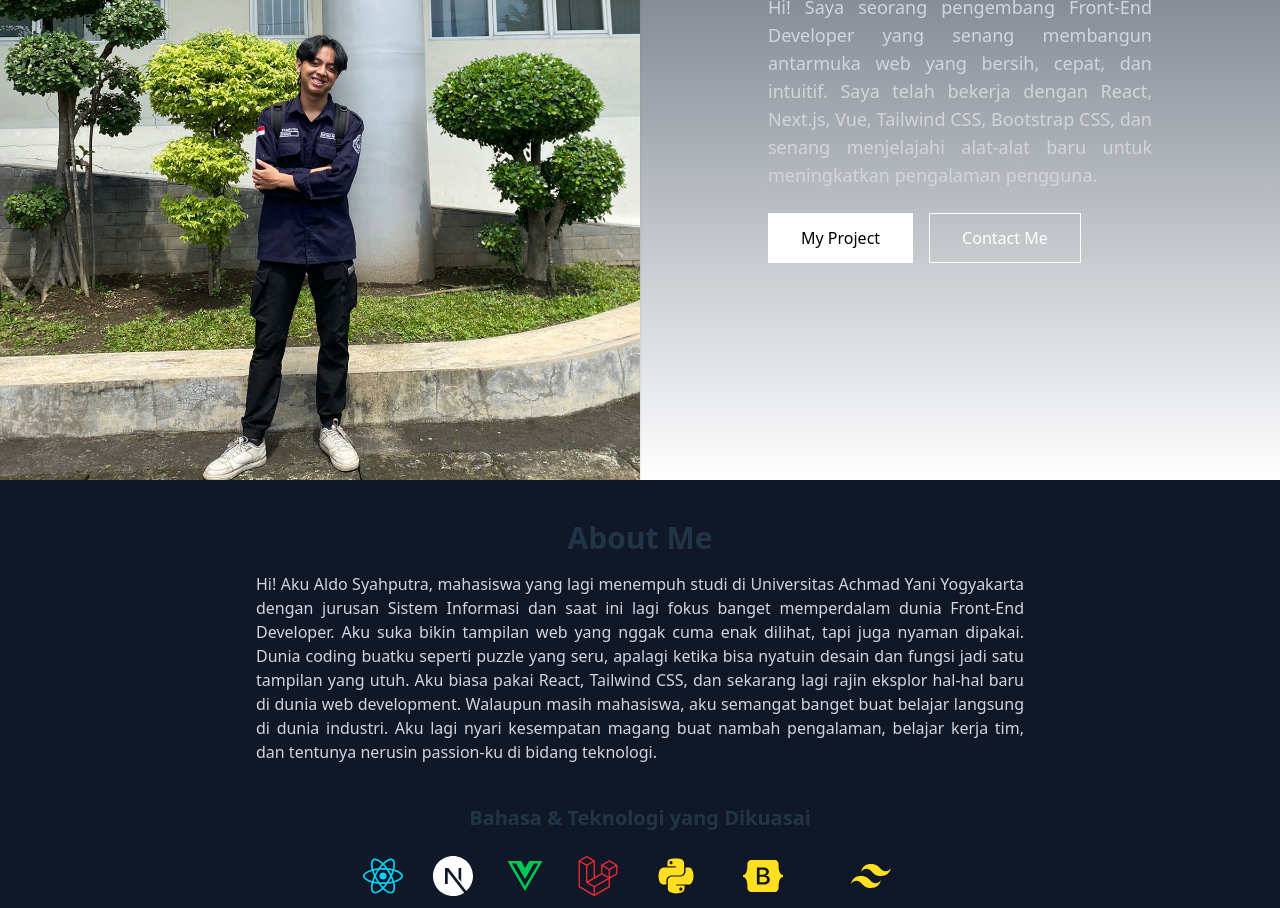
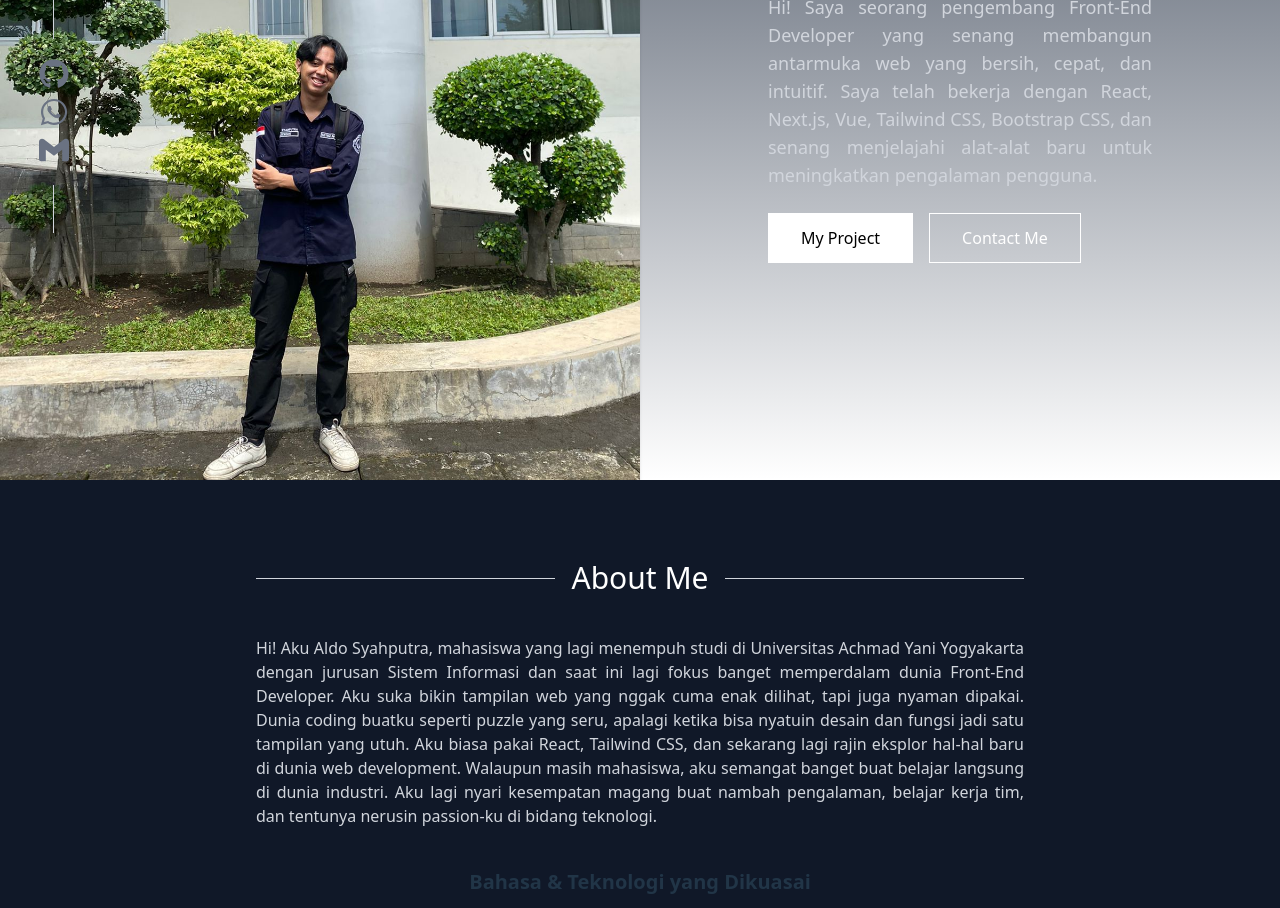
Before and after one commit to Aldosyhptra/my-portofolio, a React (Vite) app: page / in a window 1280 px wide. Shown: the part 320-1228 px from the top of the page. Built offline with nearby package versions, Linux system fonts and the light colour scheme.

Commit message:
membuat side contact

```diff
--- a/src/App.jsx
+++ b/src/App.jsx
@@ -4,6 +4,7 @@ import About from "./components/about.jsx";
 import Projects from "./components/projects.jsx";
 import Contact from "./components/contacts.jsx";
 import Navbar from "./components/navbar.jsx";
+import Sidebar from "./components/sidebar.jsx";
 
 function App() {
   return (
--- a/src/components/about.jsx
+++ b/src/components/about.jsx
@@ -4,22 +4,18 @@ import { SiNextdotjs, SiBootstrap, SiTailwindcss } from 'react-icons/si';
 
 
 export default function About() {
-    const skills = [
-    { name: 'React', level: 70 },
-    { name: 'Next.js', level: 65 },
-    { name: 'Vue.js', level: 65 },
-    { name: 'Laravel', level: 70 },
-    { name: 'Python', level: 80 },
-    { name: 'Tailwind CSS', level: 90 },
-    { name: 'Bootstrap CSS', level: 90 },
-    { name: 'JavaScript', level: 75 },
-  ];
 
   return (
-    <section id="about" className="bg-gray-900 w-full mx-auto py-10 px-10 md:px-0 h-full flex flex-col gap-10 items-center justify-center">
+    <section id="about" className="bg-gray-900 w-full mx-auto py-10 md:py-20 px-10 md:px-0 h-full flex flex-col gap-10 items-center justify-center">
 
       <div>
-        <h2 className="text-3xl font-semibold mb-4 text-center">About Me</h2>
+        <span className="flex items-center mb-5 md:mb-10">
+          <span className="h-px flex-1 bg-gray-300"></span>
+
+          <span className="shrink-0 px-4 text-white text-xl md:text-3xl">About Me</span>
+
+          <span className="h-px flex-1 bg-gray-300"></span>
+        </span>
         <p className="text-gray-300 max-w-3xl text-justify mx-auto">Hi! Aku {dataPribadi.name}, mahasiswa yang lagi menempuh studi di Universitas Achmad Yani Yogyakarta dengan jurusan Sistem Informasi dan saat ini lagi fokus banget memperdalam dunia {dataPribadi.role}. Aku suka bikin tampilan web yang nggak cuma enak dilihat, tapi juga nyaman dipakai.
 
         Dunia coding buatku seperti puzzle yang seru, apalagi ketika bisa nyatuin desain dan fungsi jadi satu tampilan yang utuh. Aku biasa pakai React, Tailwind CSS, dan sekarang lagi rajin eksplor hal-hal baru di dunia web development.
@@ -29,7 +25,7 @@ export default function About() {
 
       <div className="w-full max-w-3xl mx-auto">
         <h3 className="text-xl font-semibold mb-2 text-center">Bahasa & Teknologi yang Dikuasai</h3>
-        <div className="flex flex-wrap justify-center gap-6 mt-6 text-white">
+        <div className="flex flex-wrap justify-center items-center gap-6 mt-6 text-white">
           <div className="flex flex-col items-center transform transition-all hover:scale-105">
             <FaReact className="w-10 h-10 text-cyan-400 " />
             <span className="mt-2">React</span>
--- a/src/components/contacts.jsx
+++ b/src/components/contacts.jsx
@@ -1,3 +1,7 @@
+import dataPribadi from '../data';
+import { FaGithub, FaWhatsapp } from 'react-icons/fa';
+import { SiGmail} from 'react-icons/si';
+
 export default function Contact() {
   return (
     <section id="contact" className="p-8 max-w-xl mx-auto">
@@ -8,6 +12,26 @@ export default function Contact() {
         <textarea placeholder="Your Message" className="w-full p-2 border border-gray-300 rounded"></textarea>
         <button type="submit" className="bg-blue-500 text-white px-4 py-2 rounded hover:bg-blue-600">Send</button>
       </form>
+      <aside className="md:fixed relative md:top-1/2 md:left-0 md:-translate-y-1/2 md:z-50 p-2 md:p-4 flex flex-col items-center justify-center gap-3 md:gap-0">
+        <p className="md:rotate-90 md:mb-10 text-gray-500 dark:text-gray-400">Follow Me</p>
+        <div className='flex flex-row md:flex-col items-center gap-2 md:gap-0'>
+          <div className="h-px w-12 md:w-px md:h-12 bg-gray-300"></div>
+
+          <div className='flex flex-row md:flex-col items-center gap-2 my-5'>
+              <a href={`https://github.com/${dataPribadi.github}`} target="_blank" rel="noopener noreferrer" className="text-gray-500 dark:text-gray-400 hover:text-white transition-all">
+                  <FaGithub className="text-3xl text-gray-500 dark:text-gray-400 hover:text-white transition-all" />
+              </a>
+              <a href={`https://wa.me/${dataPribadi.phone}`} target="_blank" rel="noopener noreferrer" className="text-gray-500 dark:text-gray-400 hover:text-white transition-all">
+                  <FaWhatsapp className="text-3xl text-gray-500 dark:text-gray-400 hover:text-white transition-all" />
+              </a>
+              <a href={`mailto:${dataPribadi.email}`} target="_blank" rel="noopener noreferrer" className="text-gray-500 dark:text-gray-400 hover:text-white transition-all">
+                  <SiGmail className="text-3xl text-gray-500 dark:text-gray-400 hover:text-white transition-all" />
+              </a>
+
+          </div>
+          <div className="h-px w-12 md:w-px md:h-12 bg-gray-300"></div>
+        </div>
+      </aside>
     </section>
   );
 }
--- a/src/data.jsx
+++ b/src/data.jsx
@@ -1,6 +1,9 @@
 let dataPribadi = {
     "name": "Aldo Syahputra",
     "role": "Front-End Developer",
+    "email": "aldosyahputra80@gmail.com",
+    "phone": "6281270381987",
+    "github": "Aldosyhptra"
 
 }
 
```
